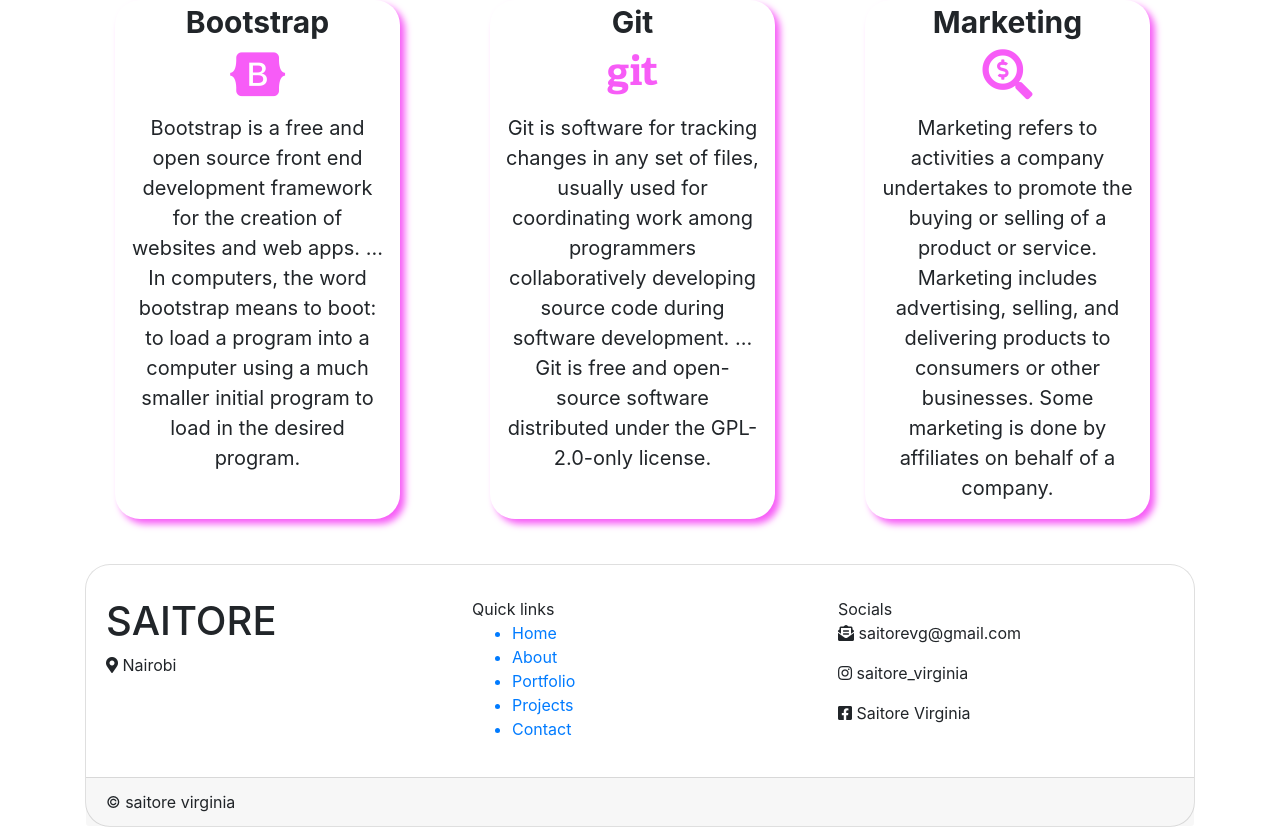
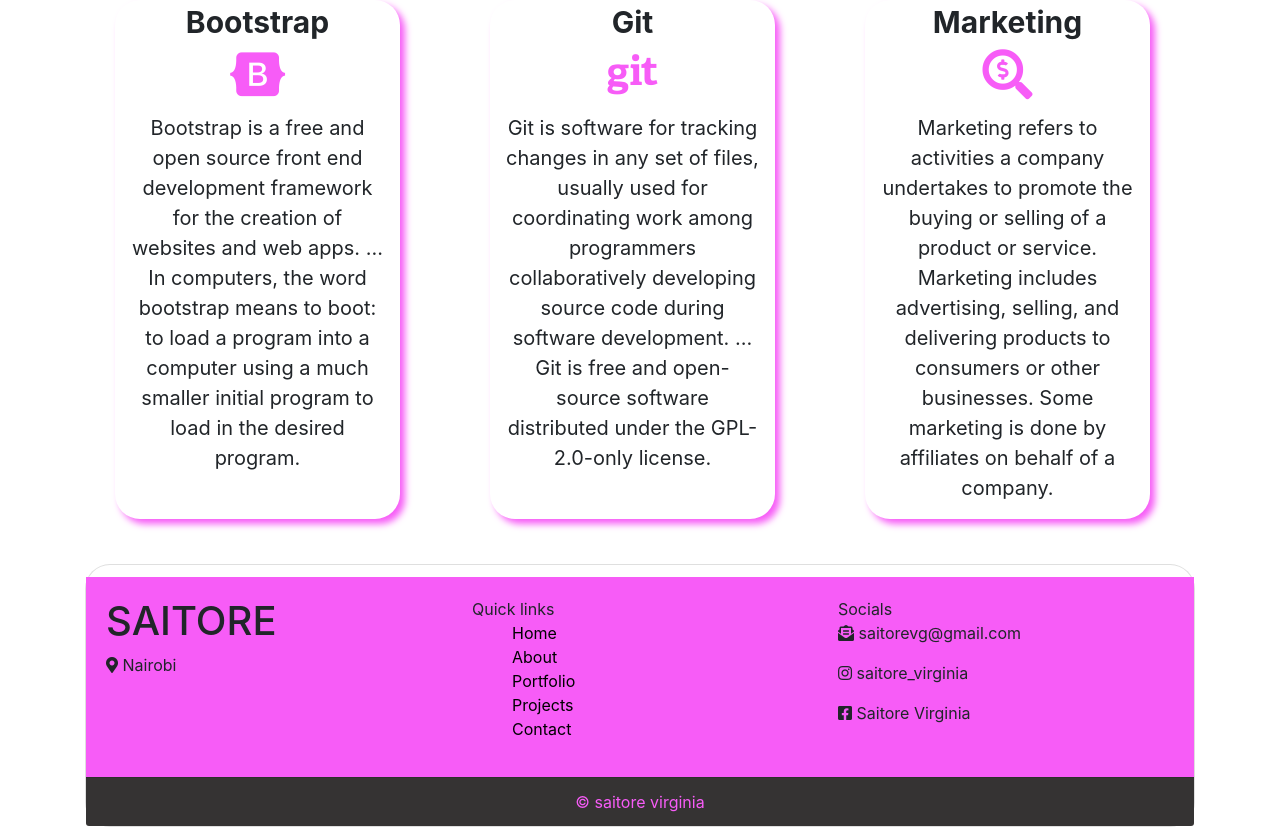
Before and after one commit to Saitore973/Portfolio-, a plain HTML site: page index.html in a window 1280 px wide. Shown: the part 2121-2948 px from the top of the page. Drawn offline with nearby package versions, Linux system fonts and the light colour scheme.

Commit message:
style the footer

```diff
--- a/index.css
+++ b/index.css
@@ -126,3 +126,21 @@
     font-weight: lighter;
     font-size:20px;
 }
+
+.card-body{
+    background-color:rgb(247, 92, 247);
+}
+
+ul {
+    list-style:none;
+
+}
+ul li {
+    color: black;
+}
+
+.card-footer{
+    text-align: center;
+    background-color:rgb(53, 51, 51);
+    color:rgb(247, 92, 247);
+}
```
